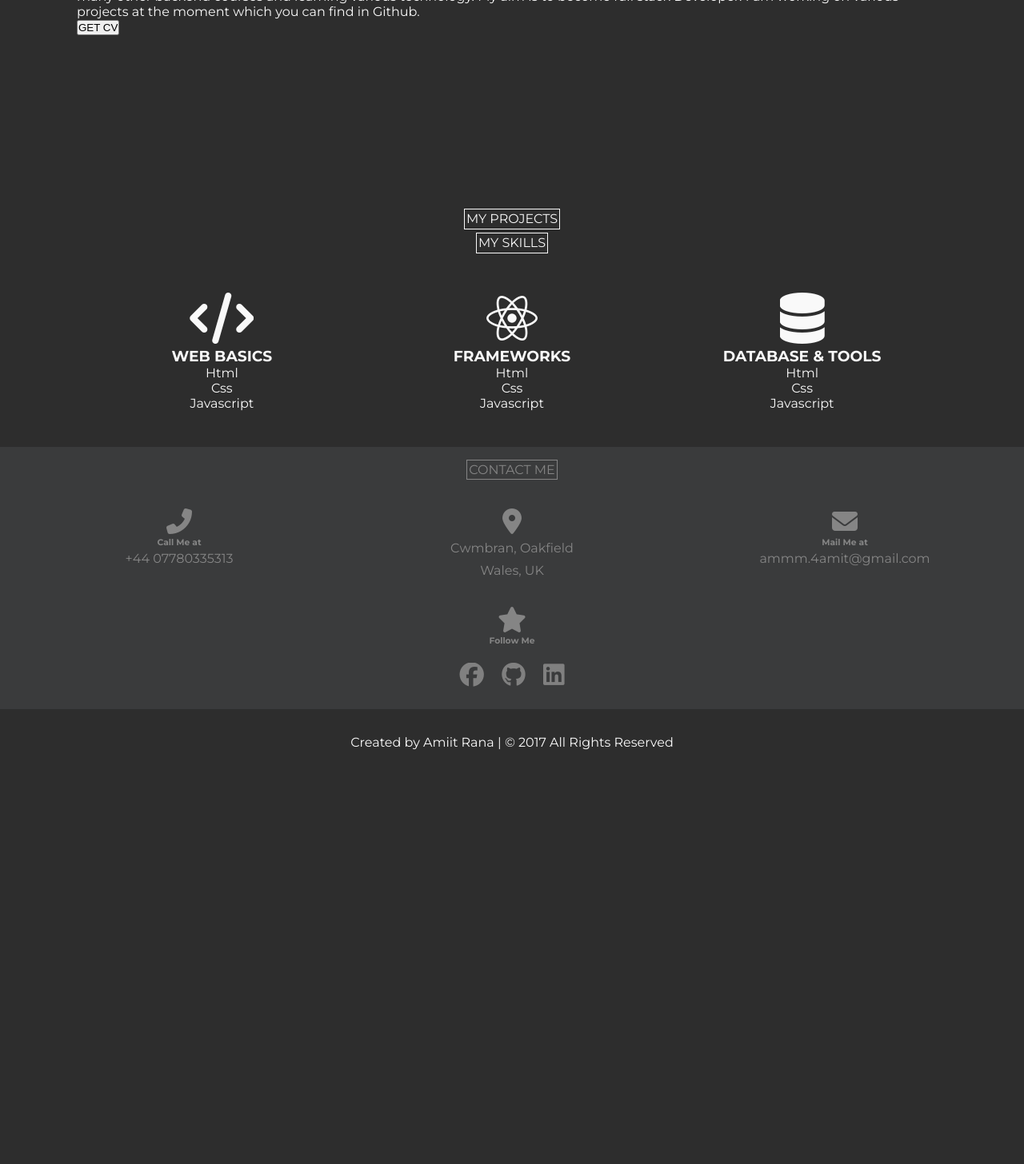
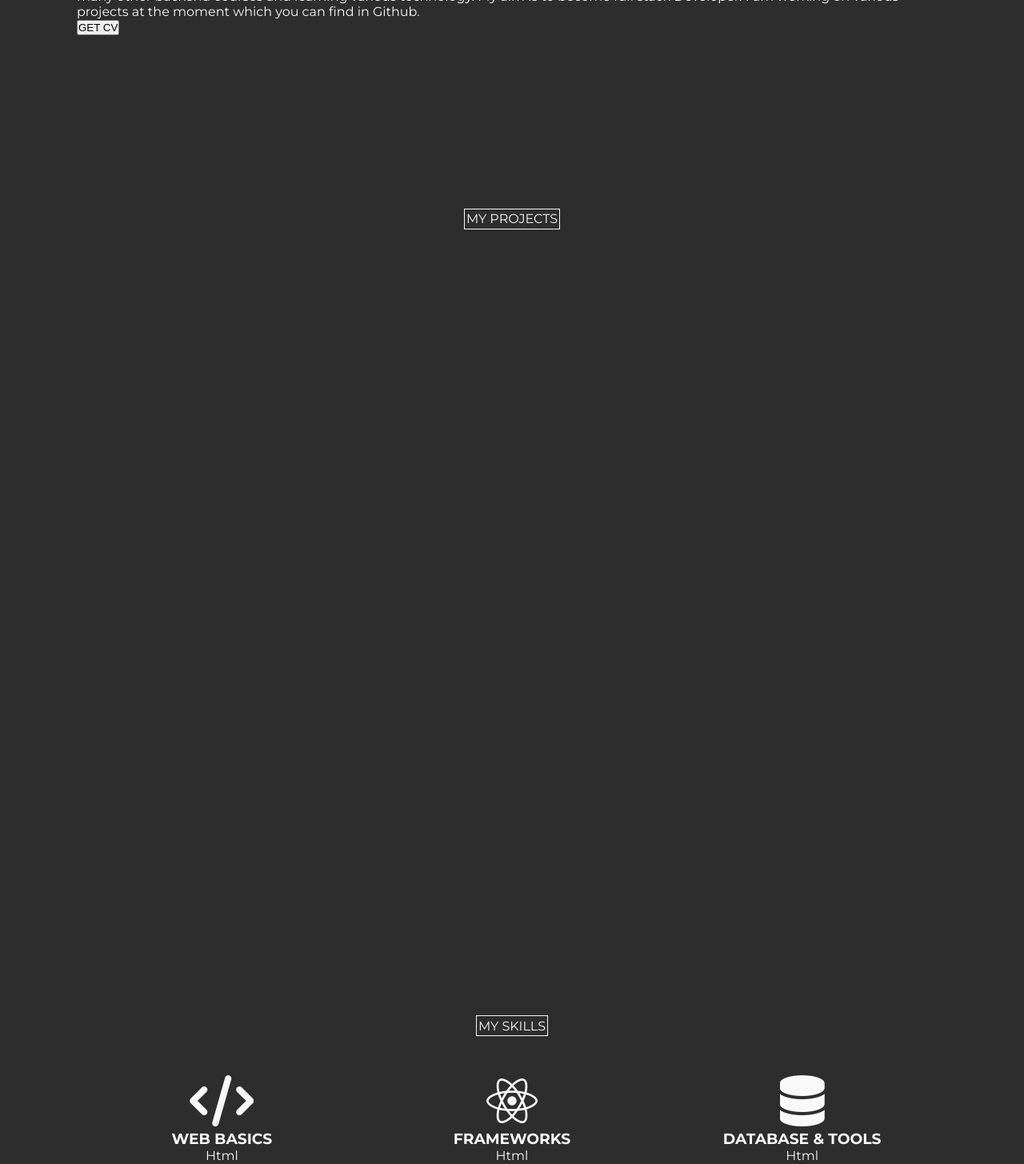
Before and after one commit to Ammm4/Ammm4.github.io, a React (Create React App) app: page / in a window 1280 px wide. Shown: the part 939-2395 px from the top of the page at 80% size. Before the commit the page ends 1909 px from the top, so only its background shows below. Built offline with nearby package versions, Linux system fonts and the light colour scheme.

Commit message:
portfolio section js finish

```diff
--- a/src/components/portfolio/Portfolio.js
+++ b/src/components/portfolio/Portfolio.js
@@ -1,11 +1,33 @@
 import React from 'react';
-import './Portfolio.css'
+import './Portfolio.css';
+import img1 from '../images/home1.jpg';
+import img2 from '../images/home.jpg';
+import img3 from '../images/home2.png';
+import img4 from '../images/home3.jpg';
 
 
 function Portfolio(){
   return (
     <div className="portfolio">
         <div className="portfolio-heading"><span>MY PROJECTS</span></div>
+        <div className="portfolio-content">
+             <div className="latest-project">
+                  <div className="latest"></div>
+             </div>
+             <div className="project-1">
+                <div className="project"></div>
+             </div>
+              <div className="project-2">
+                <div className="project"></div>
+              </div>
+              <div className="project-3">
+               <div className="project"></div>
+             </div>
+             <div className="project-4">
+                <div className="project"></div>
+             </div>
+
+        </div>
     </div>
   )
 }
```
